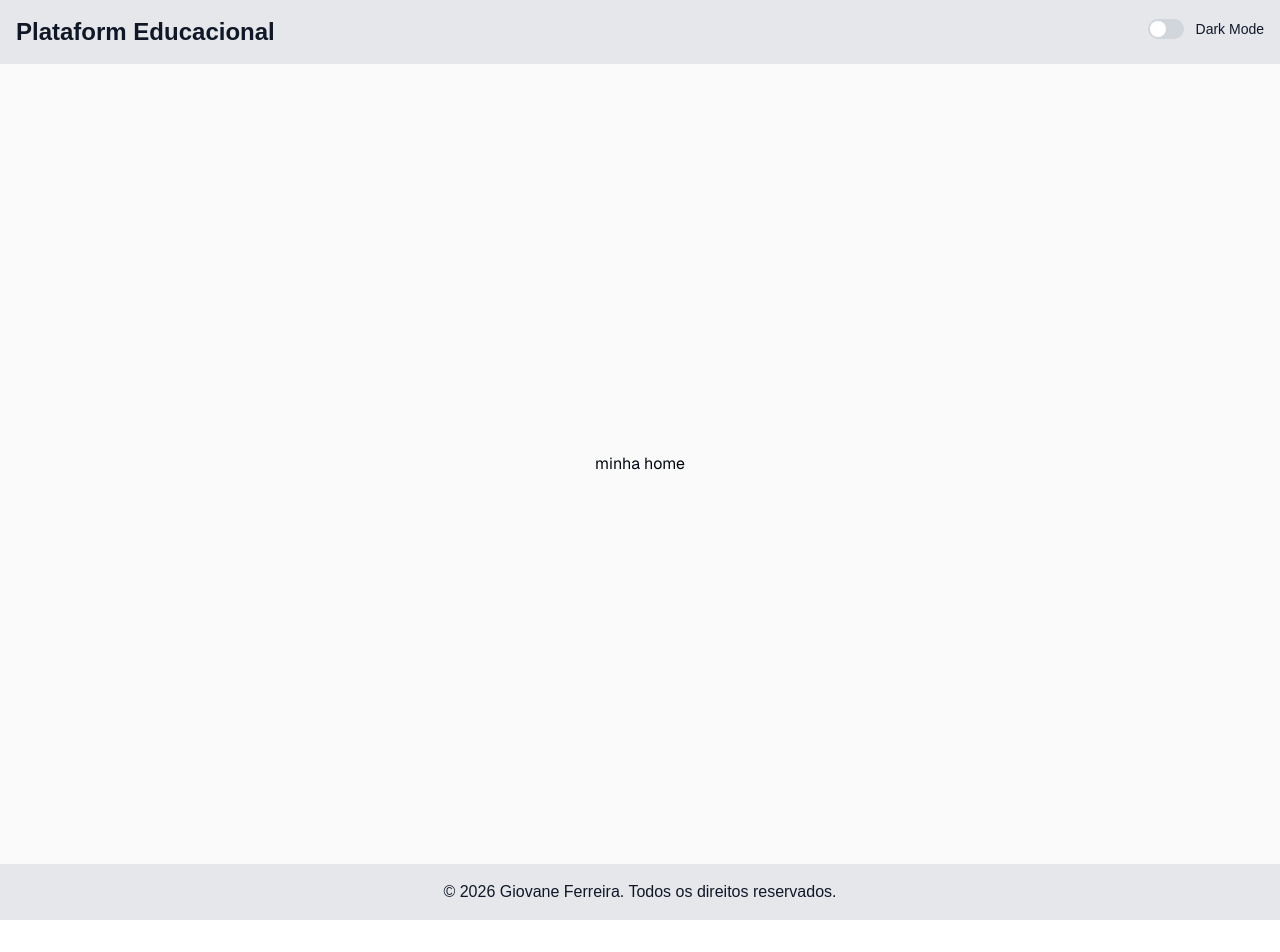
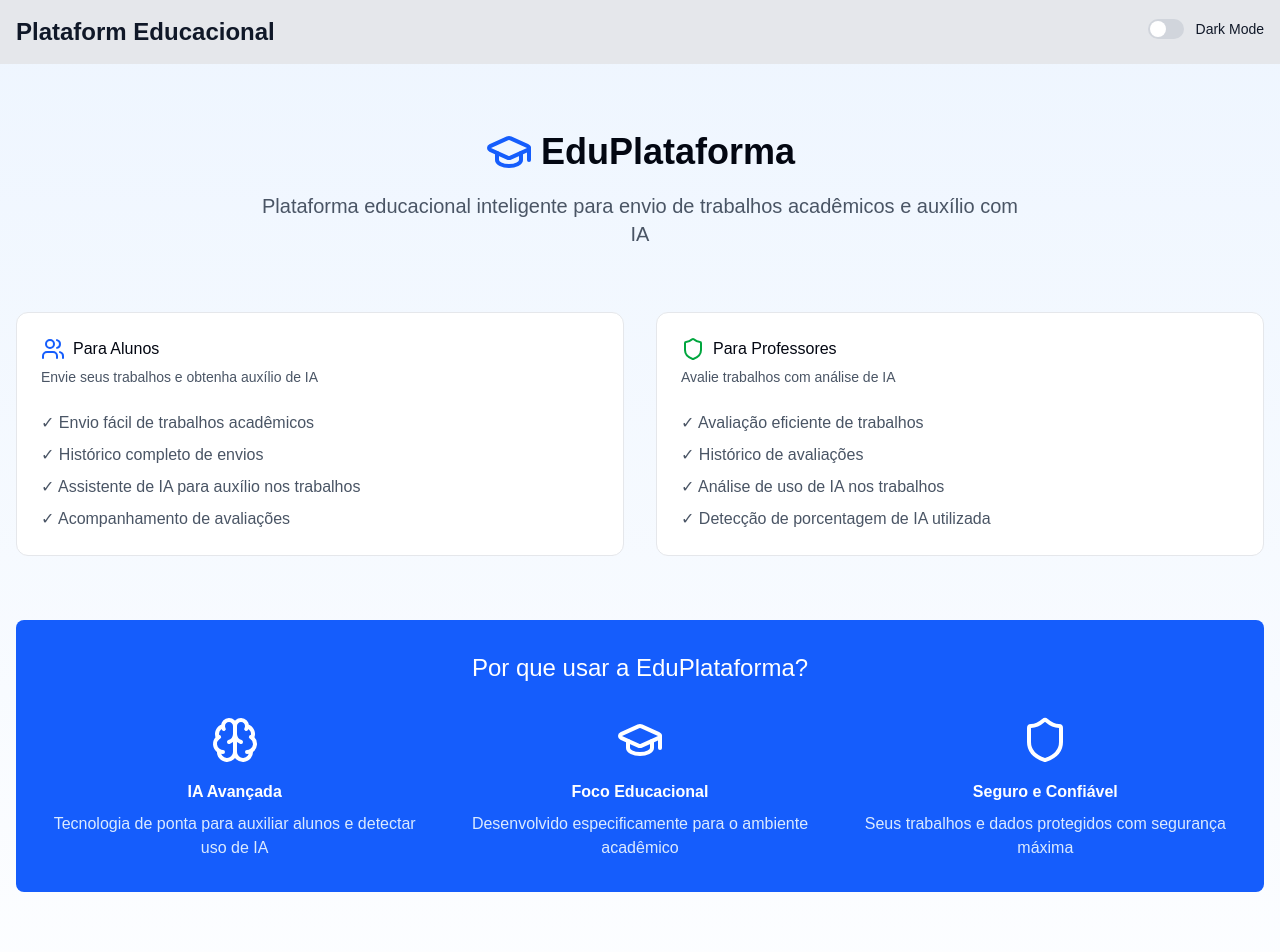
Before and after one commit to giovane-f16/pos-tech-hackaton, a Next.js app: page / in a window 1280 px wide. Shown: the top 952 px of the page. Before the commit the page ends 920 px from the top, so only its background shows below. Built offline with nearby package versions, Linux system fonts and the light colour scheme.

Commit message:
Incluindo Home e lib lucide-react

```diff
--- a/package.json
+++ b/package.json
@@ -11,7 +11,8 @@
   "dependencies": {
     "next": "16.1.5",
     "react": "19.2.3",
-    "react-dom": "19.2.3"
+    "react-dom": "19.2.3",
+    "lucide-react": "0.487.0"
   },
   "devDependencies": {
     "@tailwindcss/postcss": "^4",
--- a/src/app/page.tsx
+++ b/src/app/page.tsx
@@ -1,9 +1,99 @@
-import Image from "next/image";
+import { GraduationCap, Users, Shield, Brain } from "lucide-react";
 
 export default function Home() {
   return (
-    <div className="flex min-h-screen items-center justify-center bg-zinc-50 font-sans dark:bg-black">
-      minha home
-    </div>
+    <main className="flex bg-gradient-to-b from-blue-50 to-white dark:from-gray-900 dark:to-black">
+         <div className="container mx-auto px-4 py-16">
+        <div className="text-center mb-16">
+          <h1 className="mb-4 flex items-center justify-center gap-2">
+            <GraduationCap className="size-12 text-blue-600" />
+            <span className="text-4xl font-bold">EduPlataforma</span>
+          </h1>
+          <p className="text-xl text-gray-600 max-w-3xl mx-auto">
+            Plataforma educacional inteligente para envio de trabalhos acadêmicos e auxílio com IA
+          </p>
+        </div>
+
+        <div className="grid md:grid-cols-2 gap-8 mb-16">
+            <div className="bg-white text-card-foreground flex flex-col gap-6 rounded-xl border border-gray-200">
+                <div className="@container/card-header grid auto-rows-min grid-rows-[auto_auto] items-start gap-1.5 px-6 pt-6 has-data-[slot=card-action]:grid-cols-[1fr_auto] [.border-b]:pb-6">
+                    <h4 className="flex items-center gap-2 leading-none">
+                        <Users className="size-6 text-blue-600" />
+                        Para Alunos
+                    </h4>
+                    <p className="text-sm text-gray-600 text-muted-foreground">
+                        Envie seus trabalhos e obtenha auxílio de IA
+                    </p>
+                </div>
+            <div className="px-6 [&:last-child]:pb-6">
+              <ul className="space-y-2 text-gray-600">
+                <li>✓ Envio fácil de trabalhos acadêmicos</li>
+                <li>✓ Histórico completo de envios</li>
+                <li>✓ Assistente de IA para auxílio nos trabalhos</li>
+                <li>✓ Acompanhamento de avaliações</li>
+              </ul>
+            </div>
+            </div>
+            <div className="bg-white text-card-foreground flex flex-col gap-6 rounded-xl border border-gray-200">
+                <div className="@container/card-header grid auto-rows-min grid-rows-[auto_auto] items-start gap-1.5 px-6 pt-6 has-data-[slot=card-action]:grid-cols-[1fr_auto] [.border-b]:pb-6">
+                    <h4 className="flex items-center gap-2 leading-none">
+                        <Shield className="size-6 text-green-600" />
+                        Para Professores
+                    </h4>
+                    <p className="text-sm text-gray-600 text-muted-foreground">
+                        Avalie trabalhos com análise de IA
+                    </p>
+                </div>
+            <div className="px-6 [&:last-child]:pb-6">
+              <ul className="space-y-2 text-gray-600">
+                <li>✓ Avaliação eficiente de trabalhos</li>
+                <li>✓ Histórico de avaliações</li>
+                <li>✓ Análise de uso de IA nos trabalhos</li>
+                <li>✓ Detecção de porcentagem de IA utilizada</li>
+              </ul>
+            </div>
+            </div>
+        </div>
+
+        <div className="bg-blue-600 text-white rounded-lg p-8 mb-16">
+          <h2 className="text-center mb-8 text-2xl">Por que usar a EduPlataforma?</h2>
+          <div className="grid md:grid-cols-3 gap-8">
+            <div className="text-center">
+              <Brain className="size-12 mx-auto mb-4" />
+              <h3 className="mb-2 font-bold">IA Avançada</h3>
+              <p className="text-blue-100">
+                Tecnologia de ponta para auxiliar alunos e detectar uso de IA
+              </p>
+            </div>
+            <div className="text-center">
+              <GraduationCap className="size-12 mx-auto mb-4" />
+              <h3 className="mb-2 font-bold">Foco Educacional</h3>
+              <p className="text-blue-100">
+                Desenvolvido especificamente para o ambiente acadêmico
+              </p>
+            </div>
+            <div className="text-center">
+              <Shield className="size-12 mx-auto mb-4" />
+              <h3 className="mb-2 font-bold">Seguro e Confiável</h3>
+              <p className="text-blue-100">
+                Seus trabalhos e dados protegidos com segurança máxima
+              </p>
+            </div>
+          </div>
+        </div>
+
+        <div className="text-center">
+          <h2 className="mb-4 font-bold">Pronto para começar?</h2>
+          <p className="text-gray-600 mb-8 text-lg">
+            Crie sua conta e comece a usar a plataforma hoje mesmo
+          </p>
+          <a href="/auth">
+            <button className="text-lg px-8 py-3 bg-black text-white rounded-lg hover:bg-gray-800 transition cursor-pointer">
+                Criar Conta / Fazer Login
+            </button>
+          </a>
+        </div>
+      </div>
+    </main>
   );
 }
```
Also changed, not shown: 1 other file (tests, documents, lock files or other folders).
